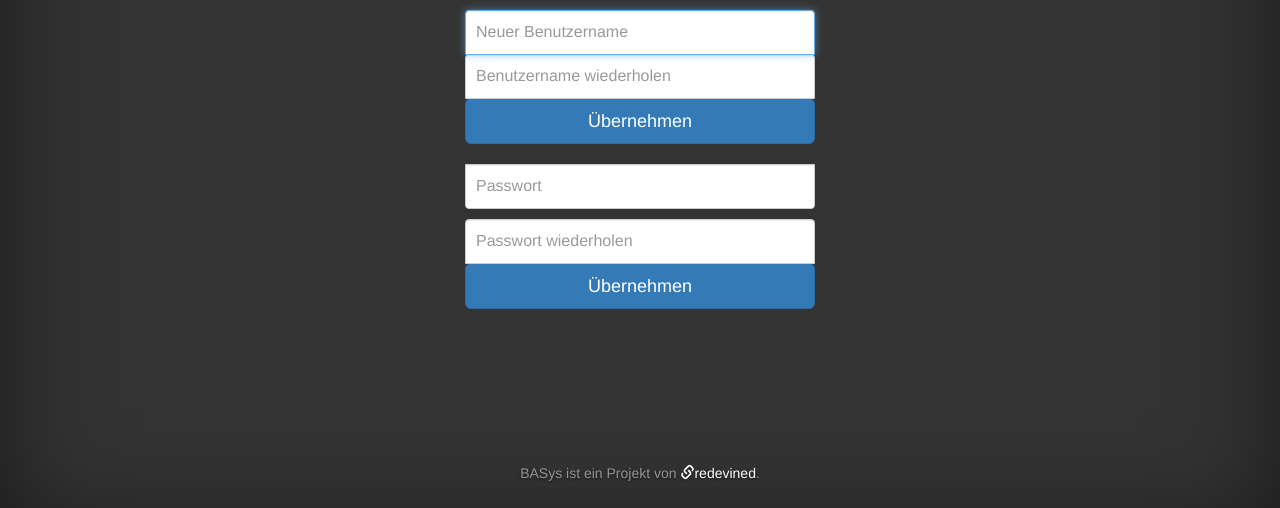
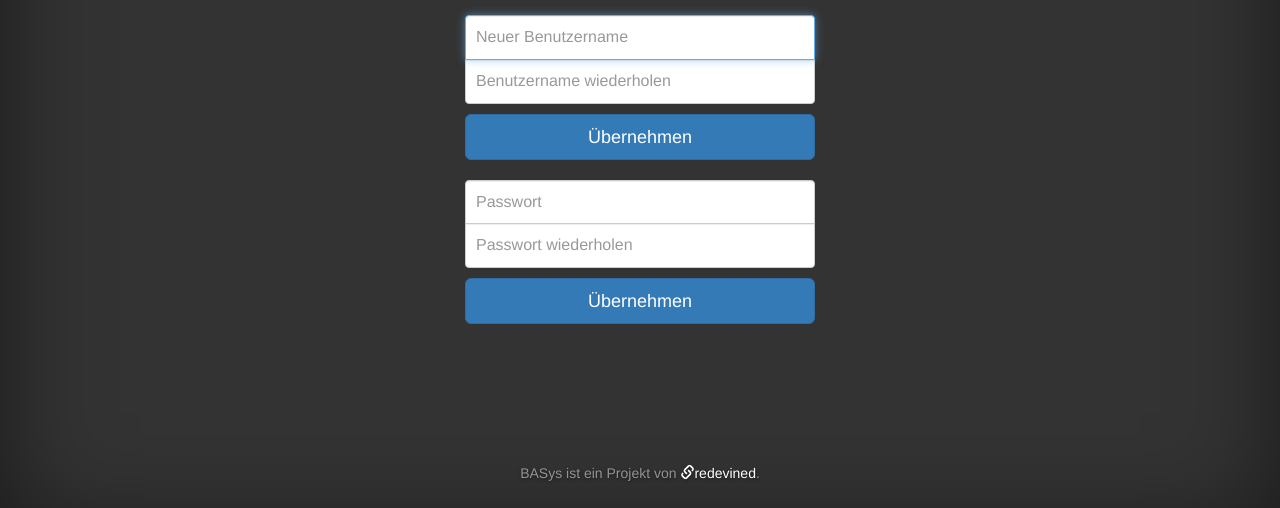
Before and after one commit to redevined/brenner-assistant-system, a Python web app: template templates/user.html in a window 1280 px wide. Shown: the part 267-775 px from the top of the page. Run offline with Jinja, Linux system fonts and the light colour scheme; the template is opened without the code that fills it, so the values that code supplies are empty; some libraries are stand-ins or nearby versions.

Commit message:
Some css changes

```diff
--- a/controllers/UserController.py
+++ b/controllers/UserController.py
@@ -4,7 +4,7 @@
 from flask import abort, flash, redirect, render_template
 from config import Config
 from models import User
-from utils import Hash
+from utils import Hash, Log
 
 
 def view() :
@@ -25,7 +25,10 @@ def update(form) :
 		elif not (un or pw) :
 			flash(u"Keine Änderungen eingegeben.", Config.Flash.warn)
 		else :
+			Log.debug("Updating user", username = un, password = pw)
 			user.update(username = un, password = Hash.hash(pw))
+			Log.debug("User updated, setting session", user = user.__dict__)
 			User.session.set(user)
+			Log.debug("Session set", user = User.session.get().__dict__)
 			flash(u"Neue Eingaben wurden erfolgreich übernommen.", Config.Flash.success)
 	return redirect(Config.Urls.App.user)
--- a/static/css/login.css
+++ b/static/css/login.css
@@ -25,13 +25,13 @@
   z-index: 2;
 }
 
-.form-signin input[type="text"] {
+.form-signin .form-control-top {
   margin-bottom: -1px;
   border-bottom-right-radius: 0;
   border-bottom-left-radius: 0;
 }
 
-.form-signin input[type="password"] {
+.form-signin .form-control-bottom {
   margin-bottom: 10px;
   border-top-left-radius: 0;
   border-top-right-radius: 0;
--- a/templates/login.html
+++ b/templates/login.html
@@ -18,10 +18,10 @@
 		{% endfor %}
 
 		<label for="username" class="sr-only">Benutzername</label>
-		<input type="text" id="username" name="username" class="form-control" placeholder="Benutzername" required autofocus>
+		<input type="text" id="username" name="username" class="form-control form-control-top" placeholder="Benutzername" required autofocus>
 
 		<label for="password" class="sr-only">Passwort</label>
-		<input type="password" id="password" name="password" class="form-control" placeholder="Passwort" required>
+		<input type="password" id="password" name="password" class="form-control form-control-bottom" placeholder="Passwort" required>
 
 		<div class="checkbox">
 			<label><input type="checkbox" name="remember" value="true"> Angemeldet bleiben</label>
--- a/templates/register.html
+++ b/templates/register.html
@@ -18,10 +18,10 @@
 		{% endfor %}
 
 		<label for="username" class="sr-only">Benutzername</label>
-		<input type="text" id="username" name="username" class="form-control" placeholder="Benutzername" required autofocus>
+		<input type="text" id="username" name="username" class="form-control form-control-top" placeholder="Benutzername" required autofocus>
 
 		<label for="password" class="sr-only">Passwort</label>
-		<input type="password" id="password" name="password" class="form-control" placeholder="Passwort" required>
+		<input type="password" id="password" name="password" class="form-control form-control-bottom" placeholder="Passwort" required>
 
 		<div class="checkbox">
 			<label><input type="checkbox" required> Ich akzeptiere die Nutzungsbedingungen.</label>
--- a/templates/user.html
+++ b/templates/user.html
@@ -15,20 +15,21 @@
 			<span class="glyphicon glyphicon-exclamation-sign"></span> {{ msg }}
 		</p>
 		{% endfor %}
+		<br />
 
 		<label for="username" class="sr-only">Neuer Benutzername</label>
-		<input type="text" id="username" name="username" class="form-control" placeholder="Neuer Benutzername" autofocus>
+		<input type="text" id="username" name="username" class="form-control form-control-top" placeholder="Neuer Benutzername" autofocus>
 
-		<label for="username" class="sr-only">Benutzername wiederholen</label>
-		<input type="text" id="username-repeat" name="username-repeat" class="form-control" placeholder="Benutzername wiederholen">
+		<label for="username-repeat" class="sr-only">Benutzername wiederholen</label>
+		<input type="text" id="username-repeat" name="username-repeat" class="form-control form-control-bottom" placeholder="Benutzername wiederholen">
 
 		<button class="btn btn-lg btn-primary btn-block" type="submit">Übernehmen</button>
 
 		<label for="password" class="sr-only">Neues Passwort</label>
-		<input type="password" id="password" name="password" class="form-control" placeholder="Passwort">
+		<input type="password" id="password" name="password" class="form-control form-control-top" placeholder="Passwort">
 
-		<label for="username" class="sr-only">Passwort wiederholen</label>
-		<input type="text" id="password-repeat" name="password-repeat" class="form-control" placeholder="Passwort wiederholen">
+		<label for="password-repeat" class="sr-only">Passwort wiederholen</label>
+		<input type="password" id="password-repeat" name="password-repeat" class="form-control form-control-bottom" placeholder="Passwort wiederholen">
 
 		<button class="btn btn-lg btn-primary btn-block" type="submit">Übernehmen</button>
 	</form>
```
